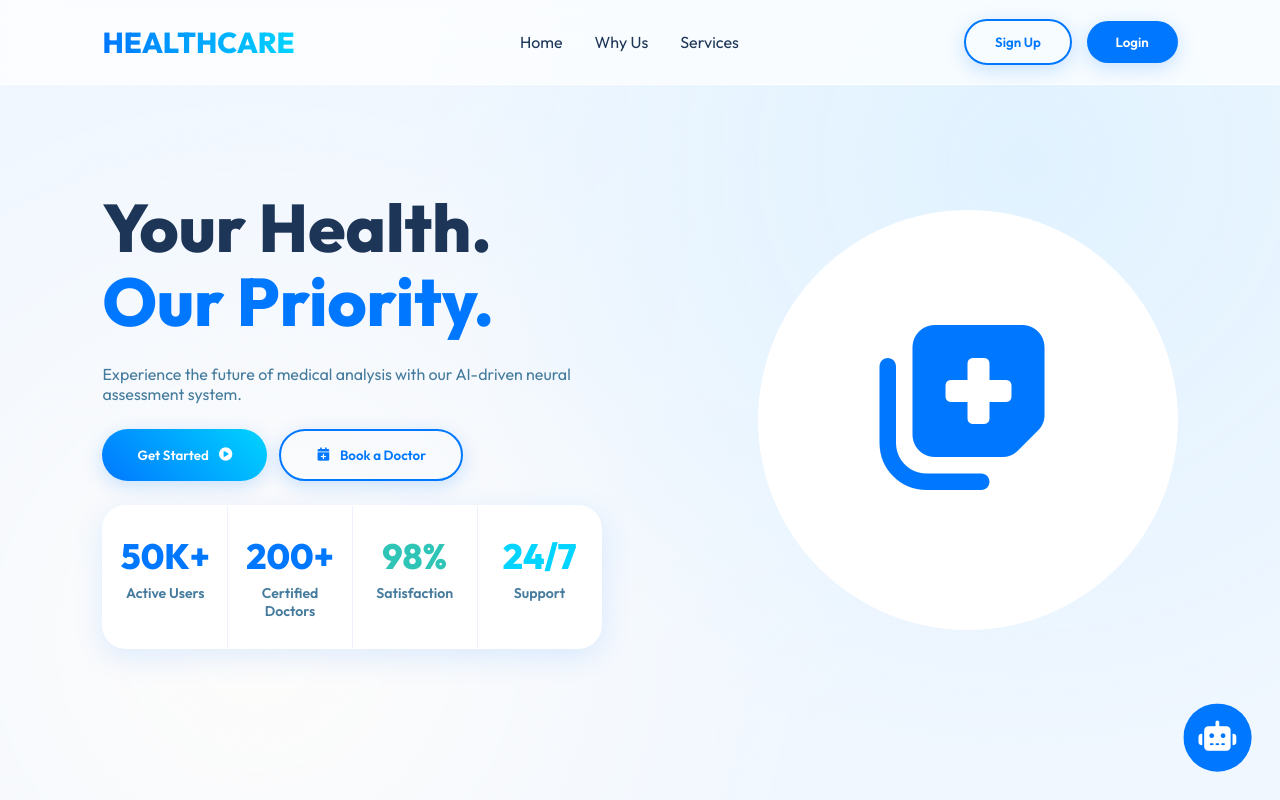
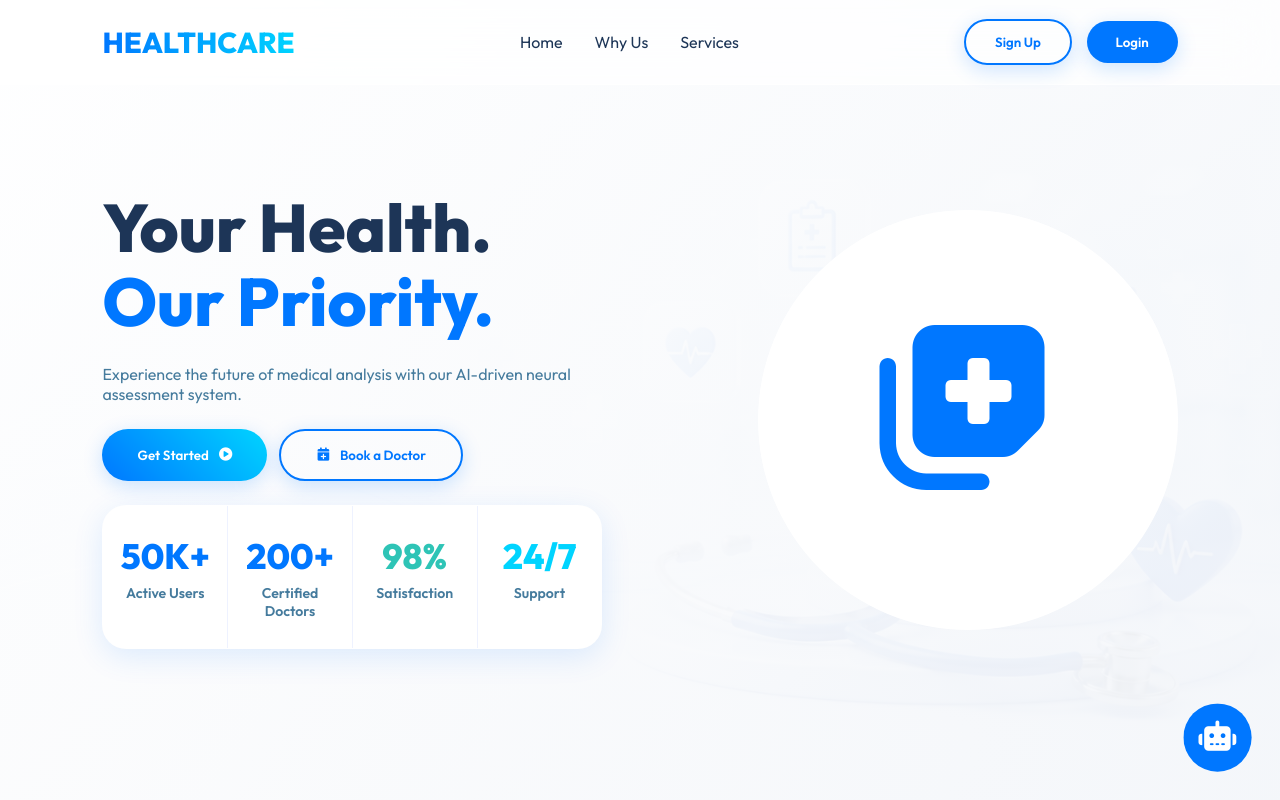
Before and after one commit to omaremad212/healthcare-, a website: page frontend/index.html in a window 1280 px wide. Shown: the top 800 px of the page. Drawn offline with Linux system fonts and the light colour scheme.

Commit message:
Add background image to hero section

```diff
--- a/frontend/index.html
+++ b/frontend/index.html
@@ -70,7 +70,7 @@ nav {
 input, select { width: 100%; padding: 12px 15px; margin-bottom: 15px; border: 1px solid #e0e0e0; border-radius: 12px; outline: none; transition: 0.3s; font-size: 0.9rem; }
 input:focus, select:focus { border-color: var(--primary); background: #f0f7ff; }
 
-.hero { min-height: 100vh; display: flex; align-items: center; padding: 120px 8% 80px; justify-content: space-between; transition: 0.4s; }
+.hero { min-height: 100vh; display: flex; align-items: center; padding: 120px 8% 80px; justify-content: space-between; transition: 0.4s; background: linear-gradient(135deg, rgba(255,255,255,0.97) 0%, rgba(245,247,250,0.95) 100%), url('https://github.com/omaremad212/healthcare-/raw/main/17e237d3-74e6-4b98-a490-29f913a57422.png') no-repeat center center; background-size: cover; }
 .hero-visual i { animation: icon-float 3s ease-in-out infinite; }
 
 .glass-card { background: var(--glass); backdrop-filter: blur(15px); border: 1px solid var(--glass-border); border-radius: 24px; padding: 2.5rem; transition: 0.4s ease; text-align: center; }
```
